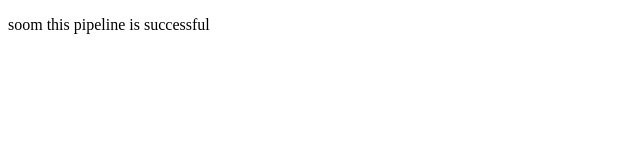
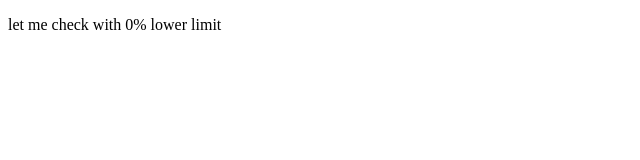
Before and after one commit to cbsy001/codebuild, a plain HTML site: page index.html in a window 1280 px wide. Shown: the full height of the page, 0-640 px from the left. Drawn offline with Linux system fonts and the light colour scheme.

Commit message:
Update index.html

```diff
--- a/index.html
+++ b/index.html
@@ -4,6 +4,6 @@
         <title>Example</title>
     </head>
     <body>
-        <p>soom this pipeline is successful</p>
+        <p>let me check with 0% lower limit</p>
     </body>
 </html>
```
